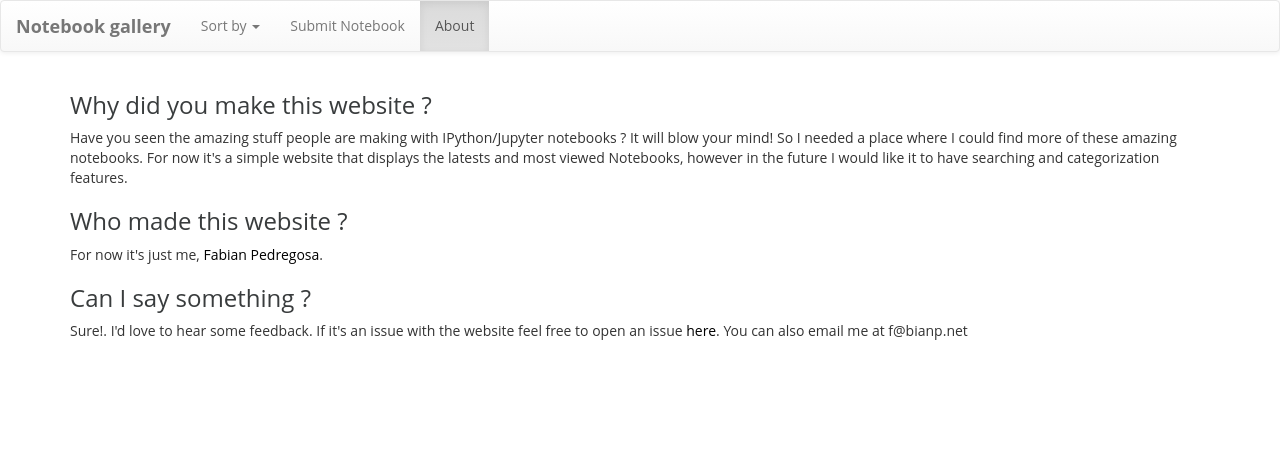
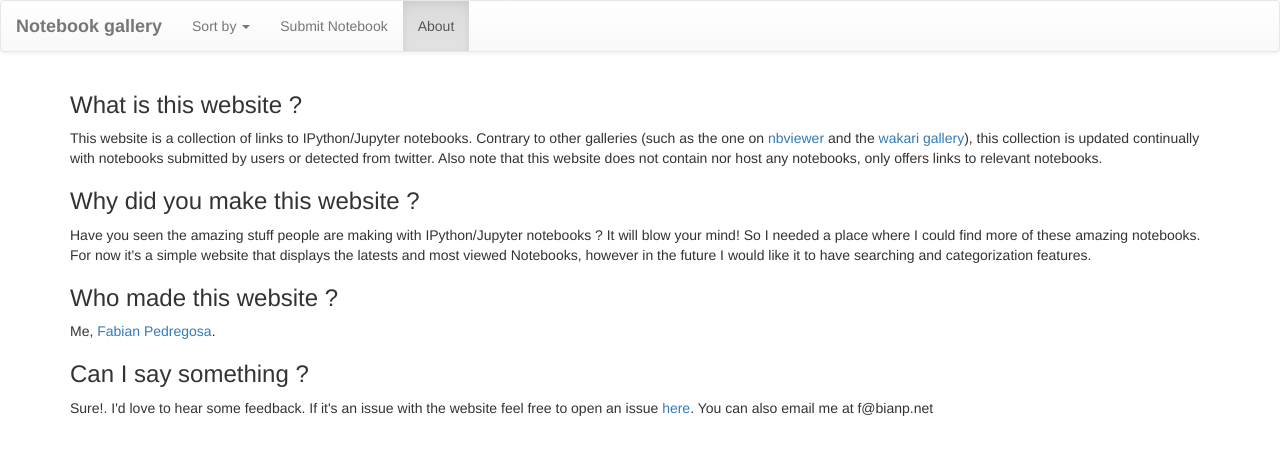
Before and after one commit to fabianp/nbgallery, a Django app: page /about/ in a window 1280 px wide. Shown: the top 455 px of the page. Run offline with Django 3.2, Linux system fonts and the light colour scheme; parts of the project's set-up code (start-up, migrations or seed data) failed here and were passed over; some libraries are stand-ins or nearby versions.

Commit message:
Cosmetic

```diff
--- a/web/templates/web/about.html
+++ b/web/templates/web/about.html
@@ -7,10 +7,12 @@
     <div class="container">
 
       <div>
+        <h3>What is this website ?</h3>
+        <p>This website is a collection of links to IPython/Jupyter notebooks. Contrary to other galleries (such as the one on <a href="http://nbviewer.ipython.org/">nbviewer</a> and the <a href="https://wakari.io/gallery">wakari gallery</a>), this collection is updated continually with notebooks submitted by users or detected from twitter. Also note that this website does not contain nor host any notebooks, only offers links to relevant notebooks.</p>
       	<h3>Why did you make this website ?</h3>
       	<p>Have you seen the amazing stuff people are making with IPython/Jupyter notebooks ? It will blow your mind! So I needed a place where I could find more of these amazing notebooks. For now it's a simple website that displays the latests and most viewed Notebooks, however in the future I would like it to have searching and categorization features.</p>
       	<h3>Who made this website ?</h3>
-      	<p>For now it's just me, <a href="http://fa.bianp.net">Fabian Pedregosa</a>.</p>
+      	<p>Me, <a href="http://fa.bianp.net">Fabian Pedregosa</a>.</p>
       	<h3>Can I say something ?</h3>
       	<p>Sure!. I'd love to hear some feedback. If it's an issue with the website feel free to open an issue <a href="https://github.com/fabianp/nbgallery/issues">here</a>. You can also email me at f@bianp.net</p>
       <div>
--- a/web/templates/web/base.html
+++ b/web/templates/web/base.html
@@ -9,9 +9,6 @@
     <link rel="stylesheet" href="https://maxcdn.bootstrapcdn.com/bootstrap/3.3.1/css/bootstrap-theme.min.css">
 
     <style type="text/css">
-    body {
-	    font-family: 'Open Sans', sans-serif;
-    }
     .thumbitem {
 	    float: left; width: 260px;
 	    margin: 0 10px 10px 10px;
@@ -20,13 +17,6 @@
 	    box-shadow:0 4px 2px -2px rgba(0,0,0,0.1),0 0 0 #000;
     }
 
-    h3 {
-        color: #393c3d;
-    }
-    a {
-	    color: black;
-	    text-decoration: none;
-    }
     .starter-template {
       padding: 20px 15px 40px 15px;
       text-align: center;
```
Also changed, not shown: 1 other file.
